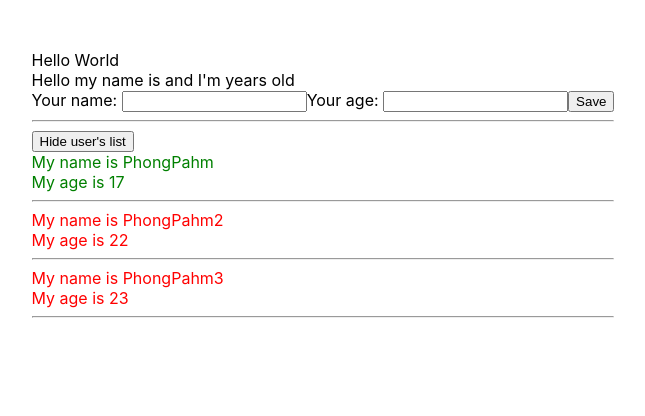
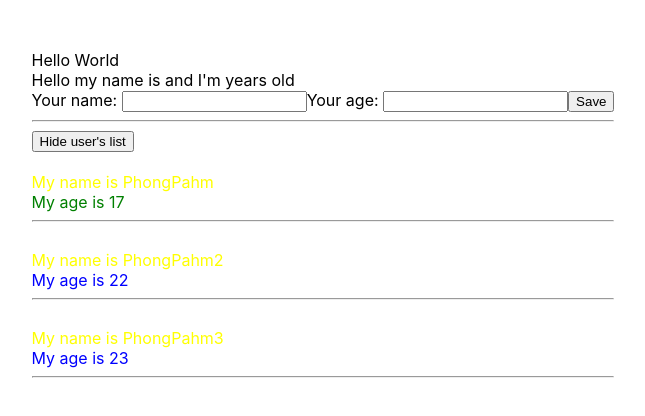
Before and after one commit to PhongPahmm/react-test, a React (Create React App) app: page / in a window 1280 px wide. Shown: the top 416 px of the page, without its empty margins (317-962 px from the left). Built offline with nearby package versions, Linux system fonts and the light colour scheme.

Commit message:
sass and css in react

```diff
--- a/package.json
+++ b/package.json
@@ -13,6 +13,7 @@
     "redux": "4.2.0",
     "redux-devtools-extension": "2.13.9",
     "redux-thunk": "2.4.1",
+    "sass": "1.77.8",
     "web-vitals": "2.1.4"
   },
   "scripts": {
--- a/src/App.js
+++ b/src/App.js
@@ -1,5 +1,5 @@
 import logo from './logo.svg';
-import './App.css';
+import './App.scss';
 import { useDispatch, useSelector } from 'react-redux';
 import { increaseCounter, decreaseCounter } from './redux/action/counterAction';
 import MyComponent from './components/MyComponents';
--- a/src/App.css
+++ b/src/App.scss
@@ -1,12 +1,3 @@
-.red {
-  color: red;
-}
-
-.green {
-  color: green;
-}
-
-
 body {
   display: flex;
   justify-content: center;
--- a/src/components/DisplayInfo.js
+++ b/src/components/DisplayInfo.js
@@ -1,5 +1,5 @@
 import React from "react";
-
+import './DisplayInfo.scss'
 class DisplayInfo extends React.Component {
 
     state = {
@@ -16,16 +16,16 @@ class DisplayInfo extends React.Component {
         const { listUsers } = this.props
         console.log(listUsers)
         return (
-            <div>
+            <div className="display-infor-container">
                 <button onClick={() => { this.handleShowHide() }}>
-                    {this.state.isShowList == true ? "Hide user's list" : "Show user's list"}
+                    {this.state.isShowList === true ? "Hide user's list" : "Show user's list"}
                 </button>
                 {this.state.isShowList &&
                     <div>
                         {listUsers.map((user, index) => {
                             return (
                                 <div key={index} className={+user.age > 18 ? "red" : "green"}>
-                                    <div>My name is {user.name}</div>
+                                    <div style={{ color: "yellow", paddingTop: "20px" }}>My name is {user.name}</div>
                                     <div>My age is {user.age}</div>
                                     <hr></hr>
                                 </div>
--- /dev/null
+++ b/src/components/DisplayInfo.scss
@@ -0,0 +1,9 @@
+.display-infor-container {
+    .red {
+        color: blue;
+    }
+
+    .green {
+        color: green;
+    }
+}
```
Also changed, not shown: 1 other file (tests, documents, lock files or other folders).
